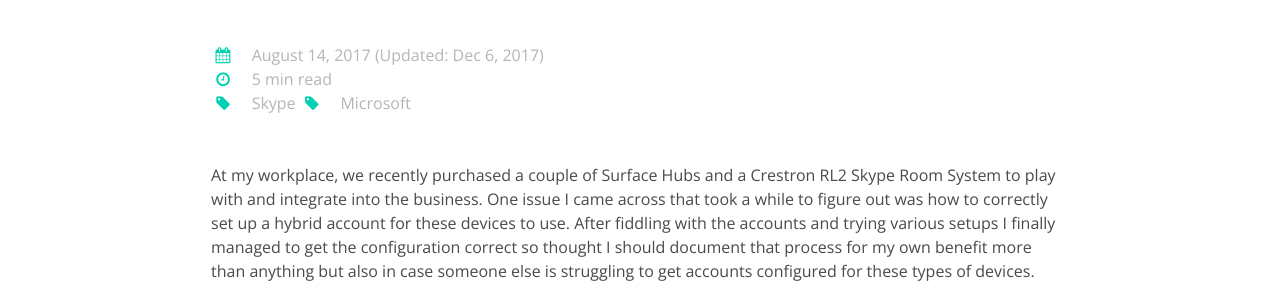
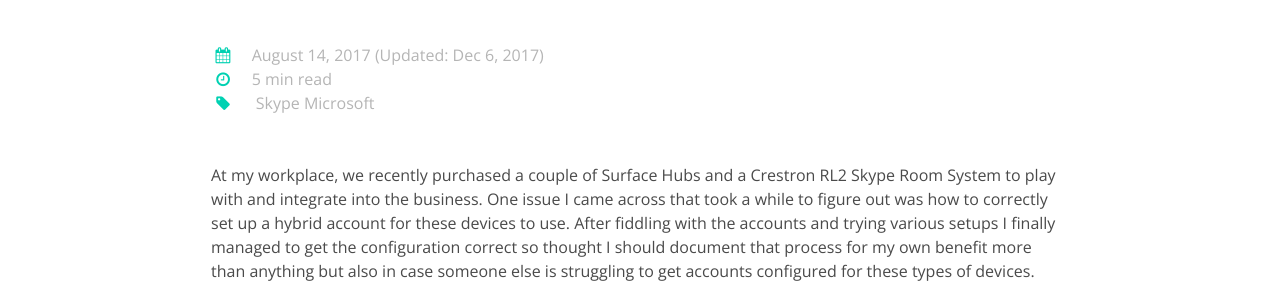
Before and after one commit to wjbeckett/blog, a Jekyll site: the page built from _posts/2017-08-14-skype-room-systems.md, in a window 1280 px wide and 900 px high. Shown: the part 237-523 px from the top of the window. Built offline with Jekyll 4.4.1, drawn with Linux system fonts in a browser that asks for light colours; some of the changed lines change nothing that is shown.

Commit message:
added date modified itemprop for structured data, fixed spacing in Skype post, fixed icon placement for category

````diff
--- a/_includes/structuredData.html
+++ b/_includes/structuredData.html
@@ -6,9 +6,9 @@
        "genre":"{{ include.category }}",
        "keywords":"{{ include.keywords }}",
        "wordCount":"{{ wordcount }}",
-       "url":"https://williambeckett.me/{{ include.link }}",
+       "url":"https://williambeckett.me{{ include.link }}",
        "datePublished":"{{ include.date | | date: '%Y-%m-%d' }}",
-       "dateModified":"{{ include.last_modified_at | | date: '%Y-%m-%d' }}",
+       "dateModified":"{{ include.dateModified | | date: '%Y-%m-%d' }}",
        "author":{
           "@type":"Person",
           "name":"William Beckett",
@@ -41,7 +41,7 @@
        },
        "mainEntityOfPage":{
           "@type":"WebPage",
-          "@id":"https://williambeckett.me/{{ include.link }}"
+          "@id":"https://williambeckett.me{{ include.link }}"
        },
        "articleBody":"{{ include.content | strip_html | xml_escape | normalize_whitepace | strip_newlines | strip }}"
     }
--- a/_layouts/post.html
+++ b/_layouts/post.html
@@ -39,11 +39,14 @@
           <br/>
           <span class="icon has-text-primary"><i class="fa fa-clock-o"></i></span><span>{% include read_time.html %}</span>
           <br/>
-          {% for category in page.categories %}
           <a class="has-text-grey-light is-capitalized" href="/category/{{ category }}">
-            <span class="icon has-text-primary"><i class="fa fa-tag"></i></span>&nbsp;&nbsp;&nbsp;&nbsp;<span>{{ category }}</span>
+            <span class="icon has-text-primary"><i class="fa fa-tag"></i></span>&nbsp;&nbsp;&nbsp;&nbsp;
+            <span>
+            {% for category in page.categories %}
+              {{ category }}
+            {% endfor %}
+            </span>
           </a>
-          {% endfor %}
         </div>
         <br/>
         <div class="content">
--- a/_posts/2017-08-14-skype-room-systems.md
+++ b/_posts/2017-08-14-skype-room-systems.md
@@ -5,7 +5,7 @@
 name: "Skype Room System and Surface Hub Accounts in a Hybrid Setup"
 date: 2017-08-14
 last_modified_at: 2017-12-06
-permalink: /:year/:month/:title
+permalink: /2017/08/skype-room-systems
 categories: [skype, microsoft]
 read_time: true
 ---
@@ -24,6 +24,7 @@
 1. Open an Exchange Management Shell from a machine with the Exchange Management Tools installed.The first command below is just to ensure auto-accept is turned on plus disabling a few properties as well as adding an auto response. This is typically already configured for existing Room account but this just makes sure.Replace roommailbox@domain.com with the UPN of the account you want to update.
 
     `Set-CalendarProcessing -Identity RoomMailbox@domain.com -AutomateProcessing AutoAccept -AddOrganizerToSubject $false -RemovePrivateProperty $false -DeleteComments $false -DeleteSubject $false –AddAdditionalResponse $true –AdditionalResponse "Your meeting is now scheduled and if it was enabled as a Skype Meeting will provide a seamless click-to-join experience from the conference room"`
+
 
 2. Optional – We can also set a Tooltip so that when users book this room as a regular room (IE. not as a Skype Meeting) it will remind them that this particular room is Skype Meeting Enabled.
 
@@ -65,6 +66,7 @@
     ```
 
 
+
 3. Once you are connected to O365 run the below command to create a new Room Mailbox.
 
     `$newUser=RoomMailbox@domain.com`
@@ -72,9 +74,11 @@
     `New-Mailbox –Room -Name "Skype Meeting Room" -RoomMailboxPassword (ConvertTo-SecureString –String "P@ssw0rd1" -AsPlainText -Force) -EnableRoomMailboxAccount $true`
 
 
+
 4. Now that the room mailbox is created we can apply the same calendar processing rules as before.
 
     `Set-CalendarProcessing -Identity RoomMailbox@domain.com -AutomateProcessing AutoAccept -AddOrganizerToSubject $false -RemovePrivateProperty $false -DeleteComments $false -DeleteSubject $false –AddAdditionalResponse $true –AdditionalResponse "Your meeting is now scheduled and if it was enabled as a Skype Meeting will provide a seamless click-to-join experience from the conference room"`
+
 
 5. Log into the Office 365 Portal. Click on Active Users and find the new account you just created above.
 
@@ -93,6 +97,7 @@
 4. Specify the on premise OU as:
 
     `YourDomain.com/Exchange/Mailboxes`
+
 
 5. Fill in the Name (ignoring the Firstname, Initials, Lastname fields)
 
@@ -117,5 +122,6 @@
 
 `Enable-CsMeetingRoom -Identity meetingroom@domain.com -RegistrarPool pool.domain.com -SipAddressType EmailAddress`
 
+
 ## Enable Active Directory Account and Set Password
 By default, a Meeting Room mailbox has an AD account but it is disabled. So we need to reset the password, ensure it never expires and enable the account. This can all be done from ADUC.
````
